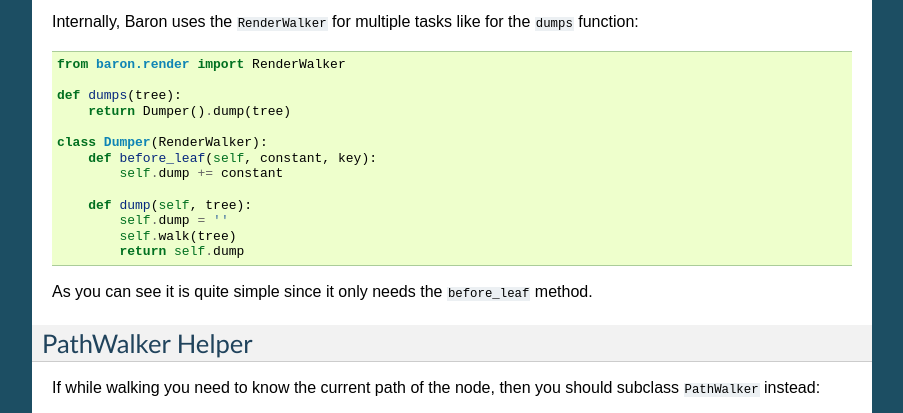
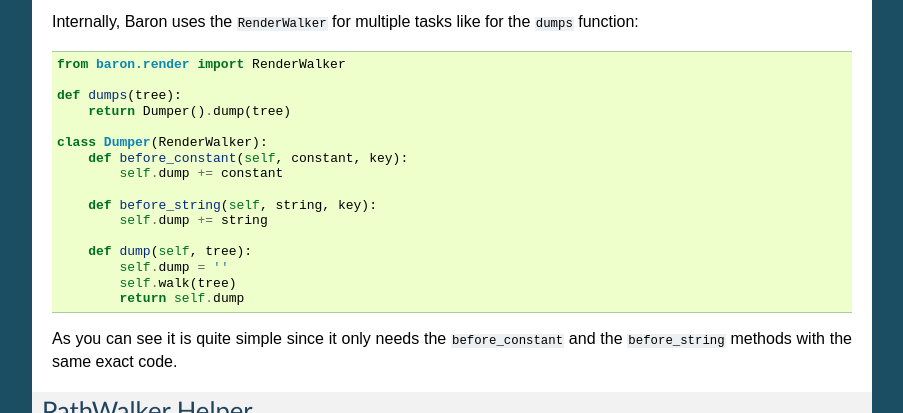
Before and after one commit to PyCQA/baron, a Sphinx documentation site: the page built from docs/technical.rst, in a window 1280 px wide and 900 px high, scrolled down 3723 px, cut to the strip 109-522 px from the top of the window. Shown: the whole strip, without its empty margins (198-1101 px from the left). Built offline with Sphinx 7.4.7, drawn with Linux system fonts in a browser that asks for light colours.

Commit message:
[doc] update RenderWalker example

```diff
--- a/docs/technical.rst
+++ b/docs/technical.rst
@@ -221,8 +221,11 @@ for the :file:`dumps` function:
         return Dumper().dump(tree)
 
     class Dumper(RenderWalker):
-        def before_leaf(self, constant, key):
+        def before_constant(self, constant, key):
             self.dump += constant
+
+        def before_string(self, string, key):
+            self.dump += string
 
         def dump(self, tree):
             self.dump = ''
@@ -230,7 +233,8 @@ for the :file:`dumps` function:
             return self.dump
 
 As you can see it is quite simple since it only needs the
-:file:`before_leaf` method.
+:file:`before_constant` and the :file:`before_string` methods with the same
+exact code.
 
 PathWalker Helper
 -----------------
```
